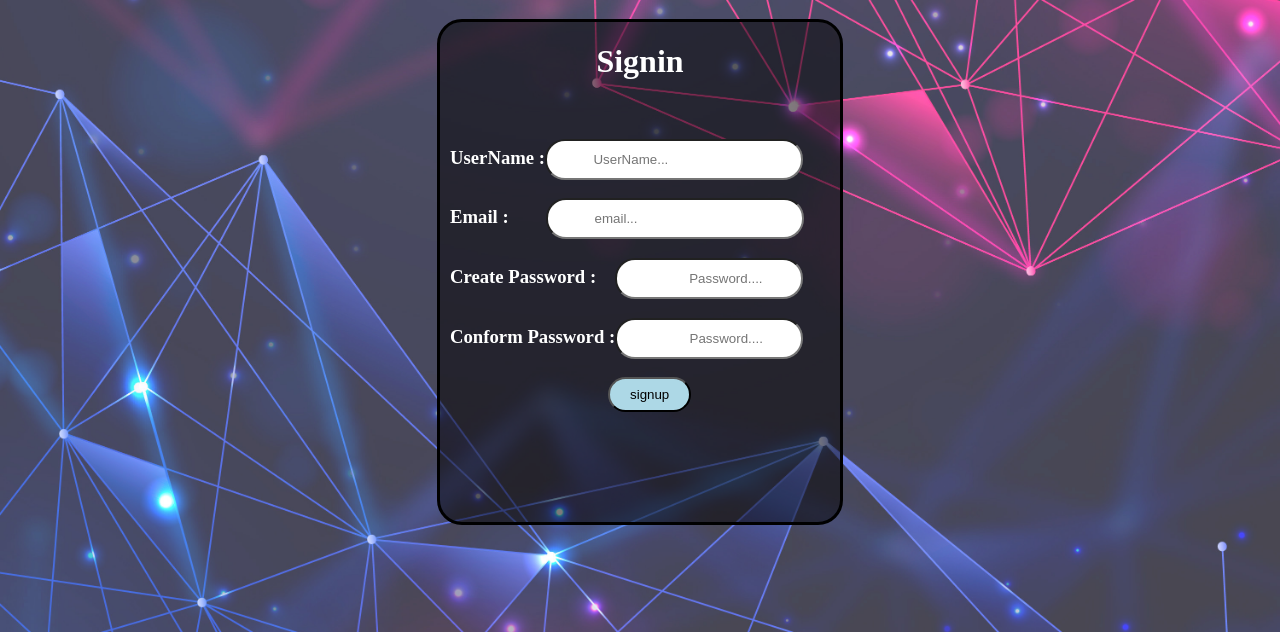
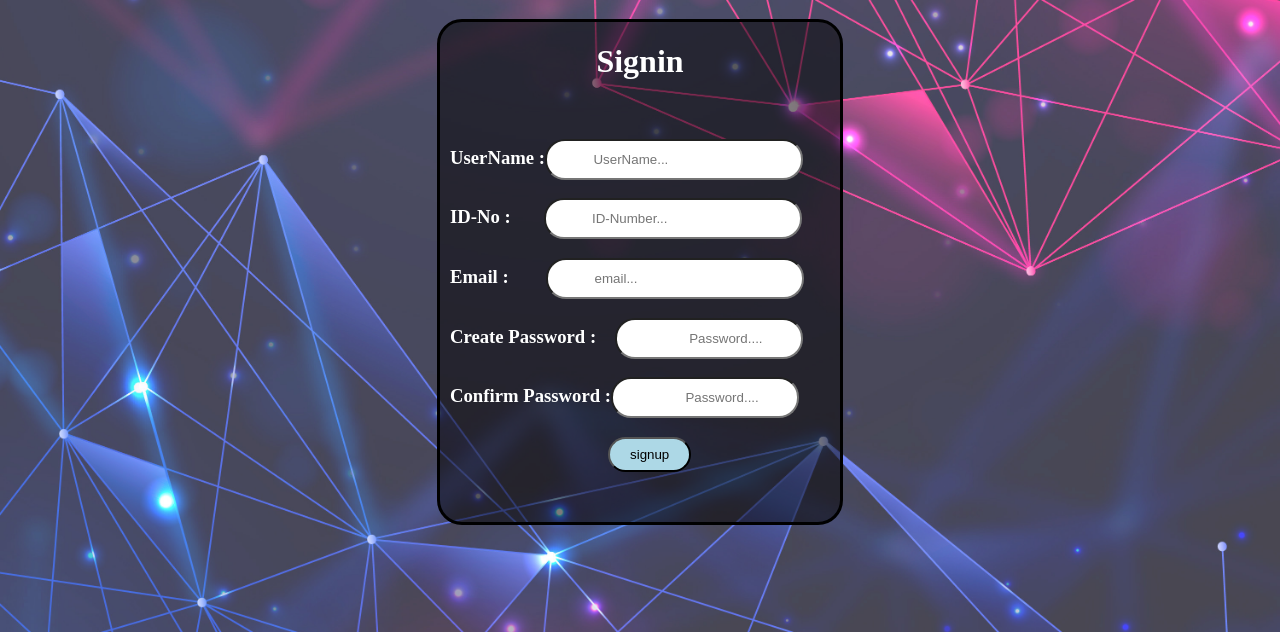
Before and after one commit to SGopinath89/CSC3132UniNavApp, a PHP site: page /signinpage.php in a window 1280 px wide. Shown: the part 168-800 px from the top of the page. Run offline with PHP 8.4, Linux system fonts and the light colour scheme.

Commit message:
add IDnumber

```diff
--- a/signinpage.php
+++ b/signinpage.php
@@ -62,9 +62,10 @@
 <div >
            <h1>Signin</h1><br>
            <h3>UserName :<input type="text" class  ="box"  placeholder="&nbsp &nbsp  &nbsp  &nbsp   UserName..."></h3>
+           <h3>ID-No :&nbsp&nbsp&nbsp&nbsp&nbsp&nbsp&nbsp<input type="text" class ="box"  placeholder="&nbsp &nbsp  &nbsp  &nbsp   ID-Number..."></h3>
            <h3>Email :&nbsp&nbsp&nbsp&nbsp&nbsp&nbsp&nbsp&nbsp<input type="text" class  ="box"  placeholder="&nbsp &nbsp  &nbsp  &nbsp   email..."></h3>
            <h3>Create Password :&nbsp&nbsp&nbsp&nbsp<input type="password" class="box2" placeholder="  &nbsp &nbsp  &nbsp  &nbsp        Password...."></h3>
-           <h3>Conform Password :<input type="password" class="box2" placeholder="  &nbsp &nbsp  &nbsp  &nbsp        Password...."></h3>
+           <h3>Confirm Password :<input type="password" class="box2" placeholder="  &nbsp &nbsp  &nbsp  &nbsp        Password...."></h3>
 
 
     <button type="submit">signup</button>
```
